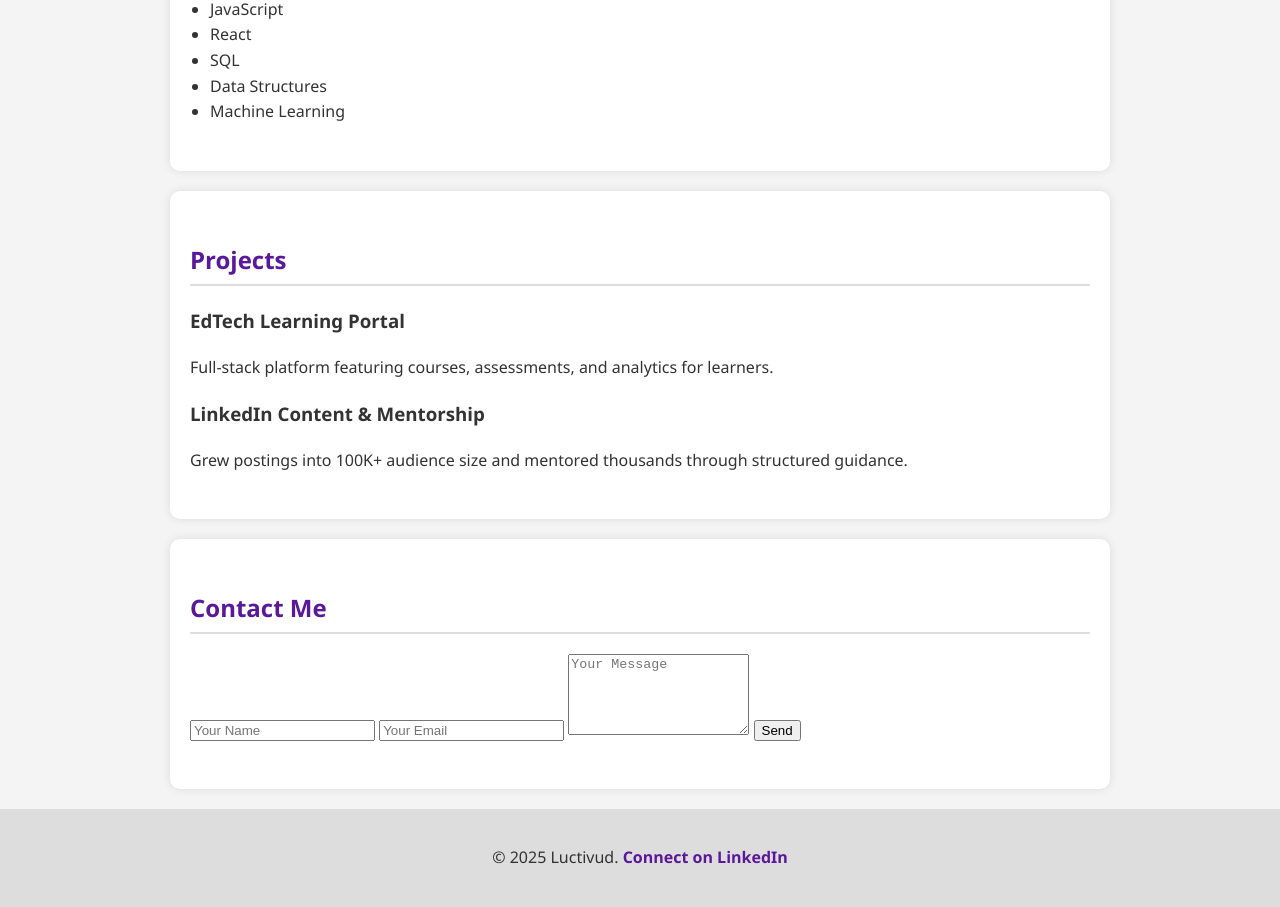
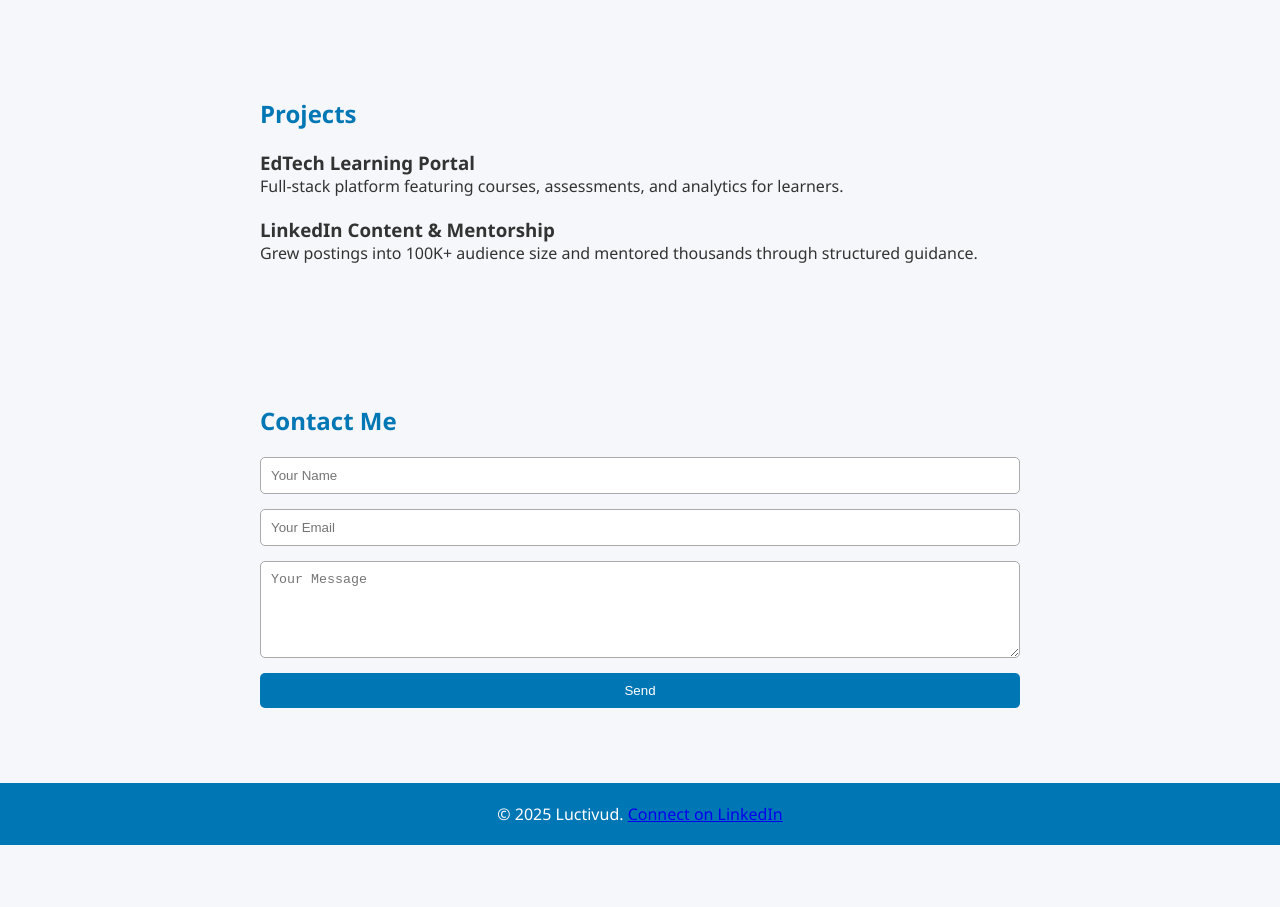
Before and after one commit to Chelsi31/Portfolio-Website, a plain HTML site: page index.html in a window 1280 px wide. Shown: the part 969-1876 px from the top of the page. After the commit the page ends 1814 px from the top, so only its background shows below. Drawn offline with Linux system fonts and the light colour scheme; a script that the page names is missing.

Commit message:
Add files via upload

```diff
--- a/style.css
+++ b/style.css
@@ -1,62 +1,110 @@
+* {
+  margin: 0;
+  padding: 0;
+  box-sizing: border-box;
+  scroll-behavior: smooth;
+}
+
 body {
   font-family: 'Segoe UI', sans-serif;
-    margin: 0;
-    padding: 0;
-    line-height: 1.6;
-    background: #f4f4f4;
+  background: #f5f7fa;
   color: #333;
 }
 
 header {
-    background: #5a189a;
-    color: #fff;
-    padding: 40px 20px;
+  background: #0077b5;
+  color: white;
+  padding: 20px;
   text-align: center;
 }
 
-  header h1 {
-    margin-bottom: 10px;
-    font-size: 2.5em;
+nav a {
+  color: white;
+  margin: 0 15px;
+  text-decoration: none;
+  font-weight: bold;
+}
+
+.hero {
+  text-align: center;
+  padding: 60px 20px;
+  background: #e1eff9;
+}
+
+.hero img {
+  width: 150px;
+  height: 150px;
+  border-radius: 50%;
+  object-fit: cover;
 }
 
 .btn {
   display: inline-block;
   margin-top: 15px;
   padding: 10px 20px;
-    background: #ffb703;
-    color: #000;
+  background: #0077b5;
+  color: white;
   text-decoration: none;
   border-radius: 5px;
-    font-weight: bold;
 }
 
 section {
-    padding: 30px 20px;
-    background: #fff;
-    margin: 20px auto;
-    max-width: 900px;
-    border-radius: 10px;
-    box-shadow: 0 0 10px rgba(0,0,0,0.1);
+  padding: 60px 20px;
+  max-width: 800px;
+  margin: auto;
 }
 
-  section h2 {
-    color: #5a189a;
-    border-bottom: 2px solid #ddd;
-    padding-bottom: 5px;
+h2 {
+  margin-bottom: 20px;
+  color: #0077b5;
 }
 
-  section ul {
-    padding-left: 20px;
+.skills-list {
+  list-style: none;
+  display: flex;
+  flex-wrap: wrap;
+  gap: 10px;
+}
+
+.skills-list li {
+  background: #0077b5;
+  color: white;
+  padding: 8px 12px;
+  border-radius: 4px;
+}
+
+.project {
+  margin-bottom: 20px;
+}
+
+#contact-form {
+  display: grid;
+  gap: 15px;
+}
+
+#contact-form input,
+#contact-form textarea {
+  padding: 10px;
+  border: 1px solid #aaa;
+  border-radius: 5px;
+}
+
+#contact-form button {
+  padding: 10px;
+  background: #0077b5;
+  color: white;
+  border: none;
+  border-radius: 5px;
+  cursor: pointer;
+}
+
+#response-message {
+  margin-top: 15px;
 }
 
 footer {
   text-align: center;
+  background: #0077b5;
+  color: white;
   padding: 20px;
-    background: #ddd;
 }
-
-  footer a {
-    color: #5a189a;
-    text-decoration: none;
-    font-weight: bold;
-  }
```
Also changed, not shown: profile.jpg (added), 1 other file. Lines whose indentation alone changed are shown as unchanged.
